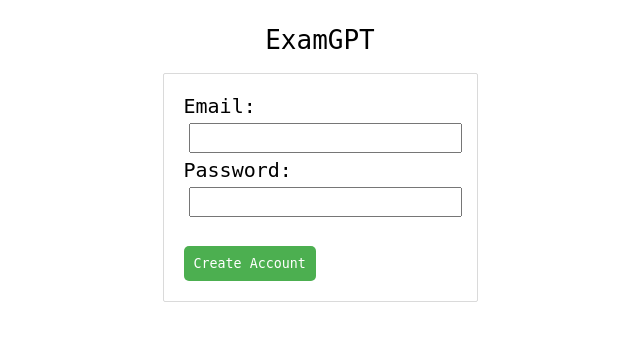
After one commit to demstar16/examGPT, a Flask app: page /register in a window 1280 px wide. The commit adds this page. Shown: the top 341 px of the page, without its empty margins (320-960 px from the left). Run offline with Flask 3, Linux system fonts and the light colour scheme.

Commit message:
Add register page

```diff
--- a/app.py
+++ b/app.py
@@ -16,6 +16,11 @@ def home():
 @app.route('/login')
 def login():
     return render_template('login.html')
+
+# function to render register page
+@app.route('/register')
+def register():
+    return render_template('register.html')
 
 # Initialize the conversation
 global_conversation = [
--- a/templates/login.html
+++ b/templates/login.html
@@ -26,7 +26,7 @@
             <input type="password" class="login-input" name="password"><br><br>
             <input type="submit" class="login-buttons" value="Login">
         </form>
-        <button>Don't have an account? Sign up now</button>
+        <a href="/register" class="button-link">Don't have an account? Sign up now</a>
       </div>
     </div>
   </body>
--- /dev/null
+++ b/templates/register.html
@@ -0,0 +1,27 @@
+<!DOCTYPE html>
+<html lang="en">
+  <head>
+    <meta charset="UTF-8" />
+    <meta http-equiv="X-UA-Compatible" content="IE=edge" />
+    <meta name="viewport" content="width=device-width, initial-scale=1.0" />
+    <title>ExamGPT</title>
+
+    <link rel="stylesheet" href="{{ url_for('static', filename='style.css') }}" />
+  </head>
+
+  <body>
+    <div class="body-width">
+        <h1 style="text-align: center;">ExamGPT</h1>
+        <div class="login-container">
+            <form>
+                <label for="email">Email:</label><br>
+                <input type="text" class="login-input" name="email"><br>
+                <label for="password">Password:</label><br>
+                <input type="text" class="login-input" name="password"><br><br>
+                <input type="submit" class="login-buttons" value="Create Account">
+            </form>
+        </div>
+    </div>
+  </body>
+
+</html>
```
